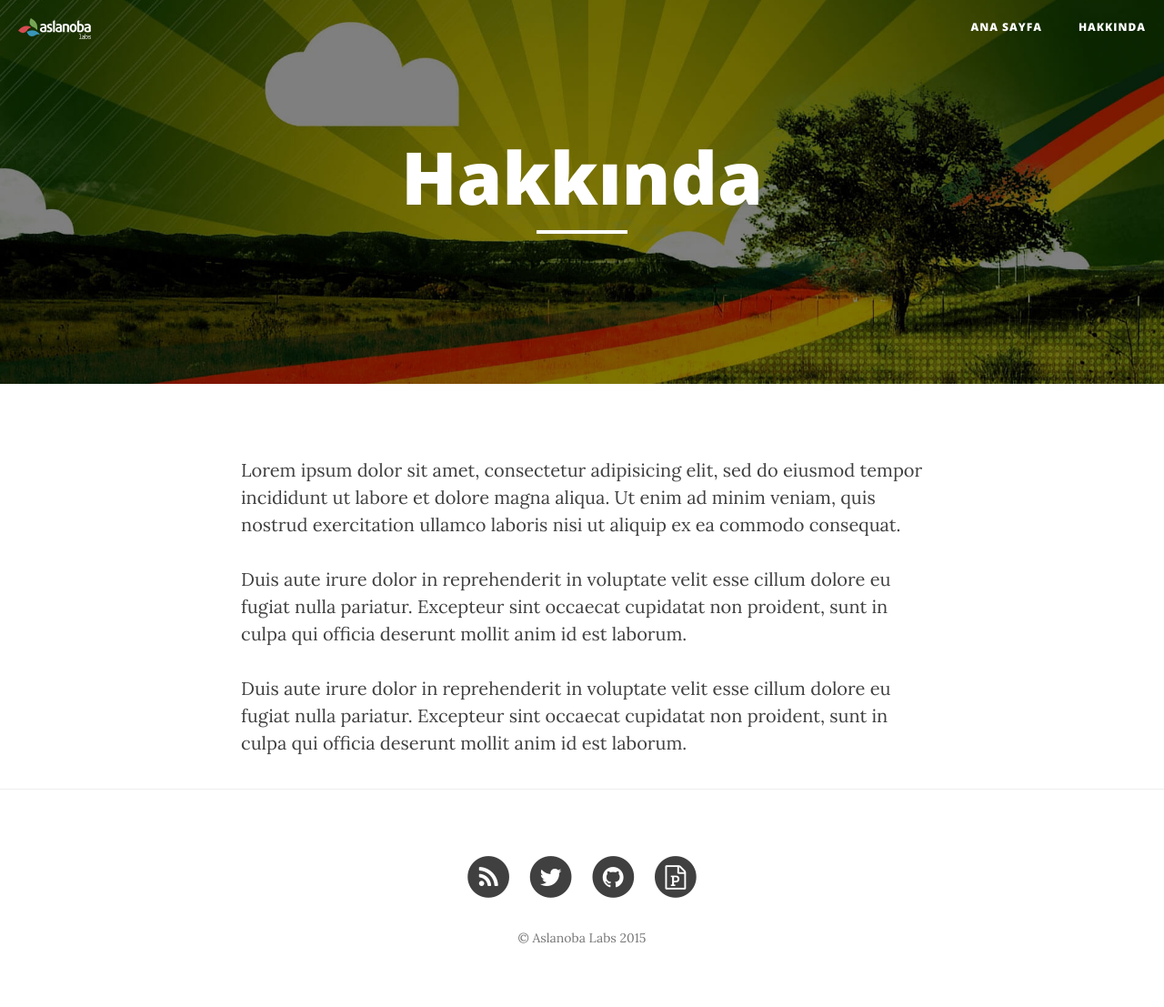
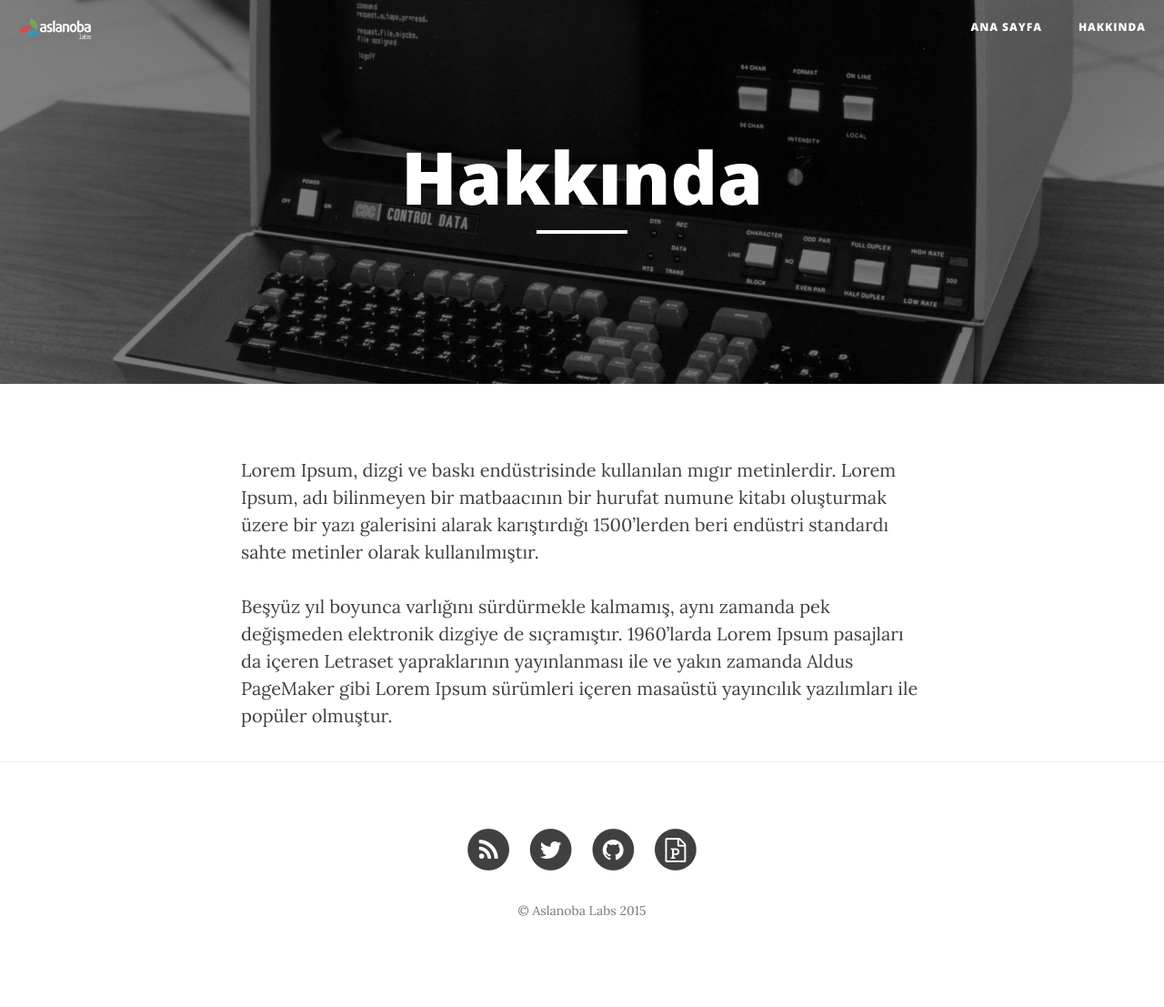
Before and after one commit to vigo/aslanobalabs-jekyll-blog, a Jekyll site: the page built from about.md, in a window 1280 px wide. Shown: the whole page at 91% size. Built offline with Jekyll 4.4.1, drawn with Linux system fonts in a browser that asks for light colours; nearby versions of some CDN libraries; Markdown is read by kramdown in place of the engine named in the settings; after the commit the page ends 1077 px from its top, so only the background shows below that.

Commit message:
-about- page

```diff
--- a/about.md
+++ b/about.md
@@ -2,18 +2,16 @@
 layout: page
 title: Hakkında
 permalink: /hakkinda/
-header-img: "images/about-2-bg.jpg"
+header-img: "images/about-bg.jpg"
 ---
 
-Lorem ipsum dolor sit amet, consectetur adipisicing elit, sed do eiusmod
-tempor incididunt ut labore et dolore magna aliqua. Ut enim ad minim veniam,
-quis nostrud exercitation ullamco laboris nisi ut aliquip ex ea commodo
-consequat.
+Lorem Ipsum, dizgi ve baskı endüstrisinde kullanılan mıgır metinlerdir.
+Lorem Ipsum, adı bilinmeyen bir matbaacının bir hurufat numune kitabı
+oluşturmak üzere bir yazı galerisini alarak karıştırdığı 1500'lerden beri
+endüstri standardı sahte metinler olarak kullanılmıştır.
 
-Duis aute irure dolor in reprehenderit in voluptate velit esse
-cillum dolore eu fugiat nulla pariatur. Excepteur sint occaecat cupidatat non
-proident, sunt in culpa qui officia deserunt mollit anim id est laborum.
-
-Duis aute irure dolor in reprehenderit in voluptate velit esse
-cillum dolore eu fugiat nulla pariatur. Excepteur sint occaecat cupidatat non
-proident, sunt in culpa qui officia deserunt mollit anim id est laborum.
+Beşyüz yıl boyunca varlığını sürdürmekle kalmamış, aynı zamanda pek değişmeden
+elektronik dizgiye de sıçramıştır. 1960'larda Lorem Ipsum pasajları da içeren
+Letraset yapraklarının yayınlanması ile ve yakın zamanda Aldus PageMaker gibi
+Lorem Ipsum sürümleri içeren masaüstü yayıncılık yazılımları ile
+popüler olmuştur.
```
